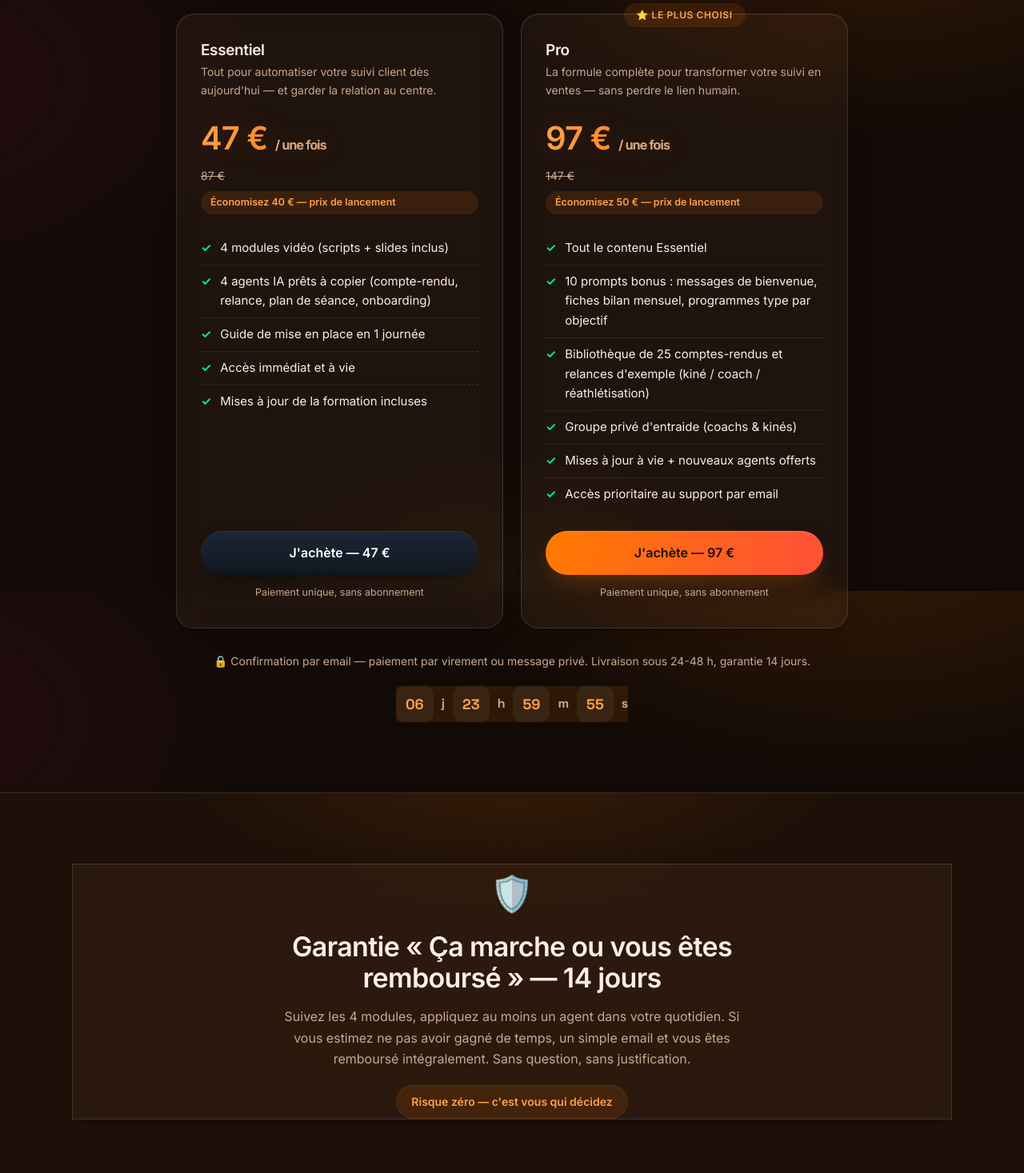
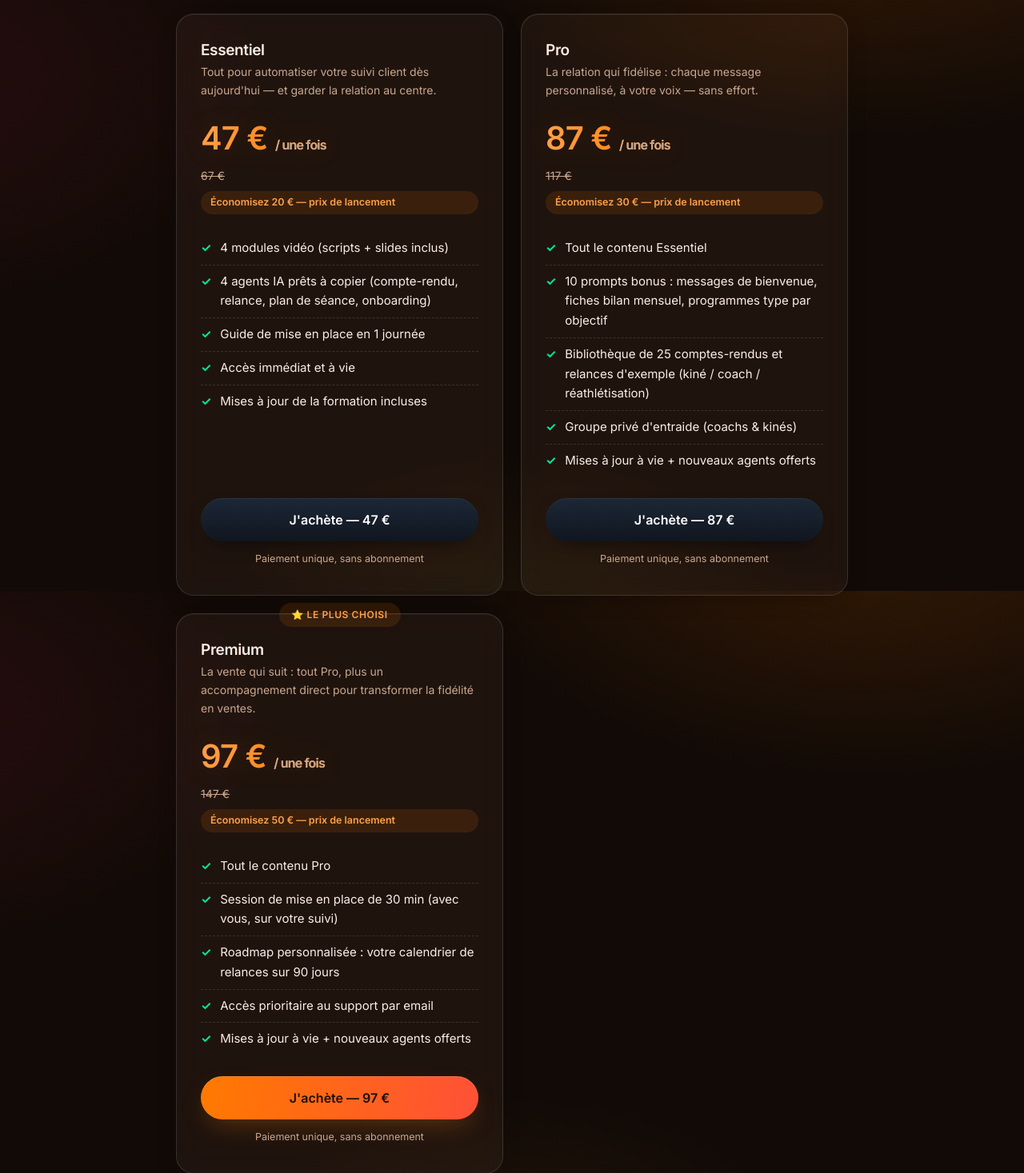
Before and after one commit to Dembis91-940/coachflow-ia, a plain HTML site: page index.html in a window 1280 px wide. Shown: the part 7261-8728 px from the top of the page at 80% size. Drawn offline with nearby package versions, Linux system fonts and the light colour scheme.

Commit message:
3 offres CoachFlow : Essentiel 47 / Pro 87 (nouveau) / Premium 97 — pitch l'IA qui vend sans déshumaniser

```diff
--- a/index.html
+++ b/index.html
@@ -325,8 +325,8 @@
         <h3>Essentiel</h3>
         <p class="desc">Tout pour automatiser votre suivi client dès aujourd'hui — et garder la relation au centre.</p>
         <div class="price">47 € <small>/ une fois</small></div>
-        <div class="old">87 €</div>
-        <span class="save">Économisez 40 € — prix de lancement</span>
+        <div class="old">67 €</div>
+        <span class="save">Économisez 20 € — prix de lancement</span>
         <ul>
           <li>4 modules vidéo (scripts + slides inclus)</li>
           <li>4 agents IA prêts à copier (compte-rendu, relance, plan de séance, onboarding)</li>
@@ -337,22 +337,37 @@
         <a class="btn" href="paiement.html?formule=essentiel">J'achète — 47 €</a>
         <div class="sub">Paiement unique, sans abonnement</div>
       </div>
-      <div class="plan reveal" featured">
-        <span class="tag">⭐ LE PLUS CHOISI</span>
+      <div class="plan reveal">
         <h3>Pro</h3>
-        <p class="desc">La formule complète pour transformer votre suivi en ventes — sans perdre le lien humain.</p>
-        <div class="price">97 € <small>/ une fois</small></div>
-        <div class="old">147 €</div>
-        <span class="save">Économisez 50 € — prix de lancement</span>
+        <p class="desc">La relation qui fidélise : chaque message personnalisé, à votre voix — sans effort.</p>
+        <div class="price">87 € <small>/ une fois</small></div>
+        <div class="old">117 €</div>
+        <span class="save">Économisez 30 € — prix de lancement</span>
         <ul>
           <li>Tout le contenu Essentiel</li>
           <li>10 prompts bonus : messages de bienvenue, fiches bilan mensuel, programmes type par objectif</li>
           <li>Bibliothèque de 25 comptes-rendus et relances d'exemple (kiné / coach / réathlétisation)</li>
           <li>Groupe privé d'entraide (coachs & kinés)</li>
           <li>Mises à jour à vie + nouveaux agents offerts</li>
+        </ul>
+        <a class="btn" href="paiement.html?formule=pro">J'achète — 87 €</a>
+        <div class="sub">Paiement unique, sans abonnement</div>
+      </div>
+      <div class="plan reveal" featured">
+        <span class="tag">⭐ LE PLUS CHOISI</span>
+        <h3>Premium</h3>
+        <p class="desc">La vente qui suit : tout Pro, plus un accompagnement direct pour transformer la fidélité en ventes.</p>
+        <div class="price">97 € <small>/ une fois</small></div>
+        <div class="old">147 €</div>
+        <span class="save">Économisez 50 € — prix de lancement</span>
+        <ul>
+          <li>Tout le contenu Pro</li>
+          <li>Session de mise en place de 30 min (avec vous, sur votre suivi)</li>
+          <li>Roadmap personnalisée : votre calendrier de relances sur 90 jours</li>
           <li>Accès prioritaire au support par email</li>
+          <li>Mises à jour à vie + nouveaux agents offerts</li>
         </ul>
-        <a class="btn accent" href="paiement.html?formule=pro">J'achète — 97 €</a>
+        <a class="btn accent" href="paiement.html?formule=premium">J'achète — 97 €</a>
         <div class="sub">Paiement unique, sans abonnement</div>
       </div>
     </div>
```
Also changed, not shown: paiement.html (+9 -6 lines).
